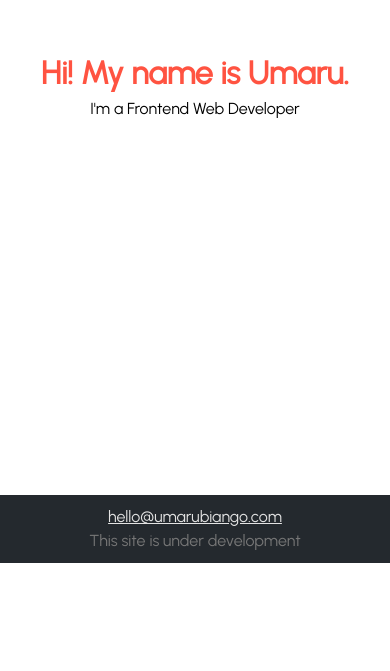
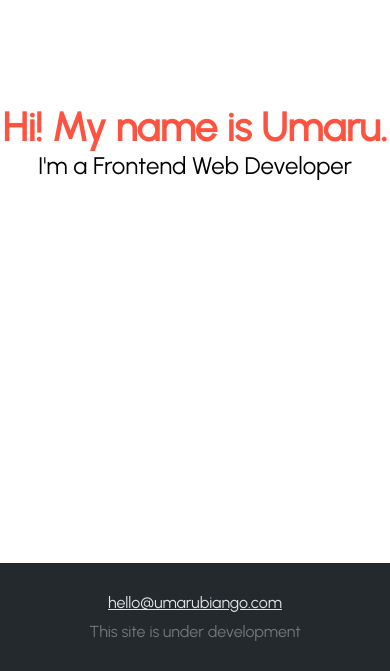
Before and after one commit to SUBiango/personal-website, a plain HTML site: page index.html in a window 390 px wide. Shown: the part 281-952 px from the top of the page. Before the commit the page ends 844 px from the top, so only its background shows below. Drawn offline with Linux system fonts and the light colour scheme.

Commit message:
Modified media queries

```diff
--- a/css/style.css
+++ b/css/style.css
@@ -6,29 +6,24 @@
 body {
 	font-family: 'Urbanist', sans-serif;
 	background-color: #fff;
-	font-size: 1rem;
-	line-height: 1.5;
+	font-size: 1.5rem;
 	margin: 0;
 }
 
 .container {
 	display: flex;
 	flex-direction: column;
+	height: 100vh;
+	justify-content: center;
 	align-items: center;
-	justify-content: center;
-	height: 100vh;
-	overflow: hidden;
+
 }
 
 .container h1 {
-	font-size: 1.5;
+	font-size: 4rem;
 	font-weight: 900;
 	color: rgb(255, 83, 65);
 	margin: 0;
-}
-
-h1 + p {
-	margin-bottom: 7rem;
 }
 
 a {
@@ -41,30 +36,21 @@ a:hover {
 
 footer p {
 	color: #777;
+	margin-top: 10px;
 }
 
 footer {
-	position: fixed;
-	bottom: 0;
 	width: 100%;
 	display: block;
 	background-color: rgb(36, 41, 46);
 	text-align: center;
-	padding: 10px;
+	padding: 30px;
 	font-size: 1rem;
 }
 
 
-@media only screen
-  and (min-device-width: 320px)
-  and (max-device-width: 480px)
-  and (-webkit-min-device-pixel-ratio: 2) {
-
-  	body {
-		font-size: 0.8rem;
-	}
-
-	footer {
-		font-size: 0.7rem;
-	}
+@media(max-width:  568px) {
+	.container h1 {
+	font-size: 2.5rem;
 }
+}
```
